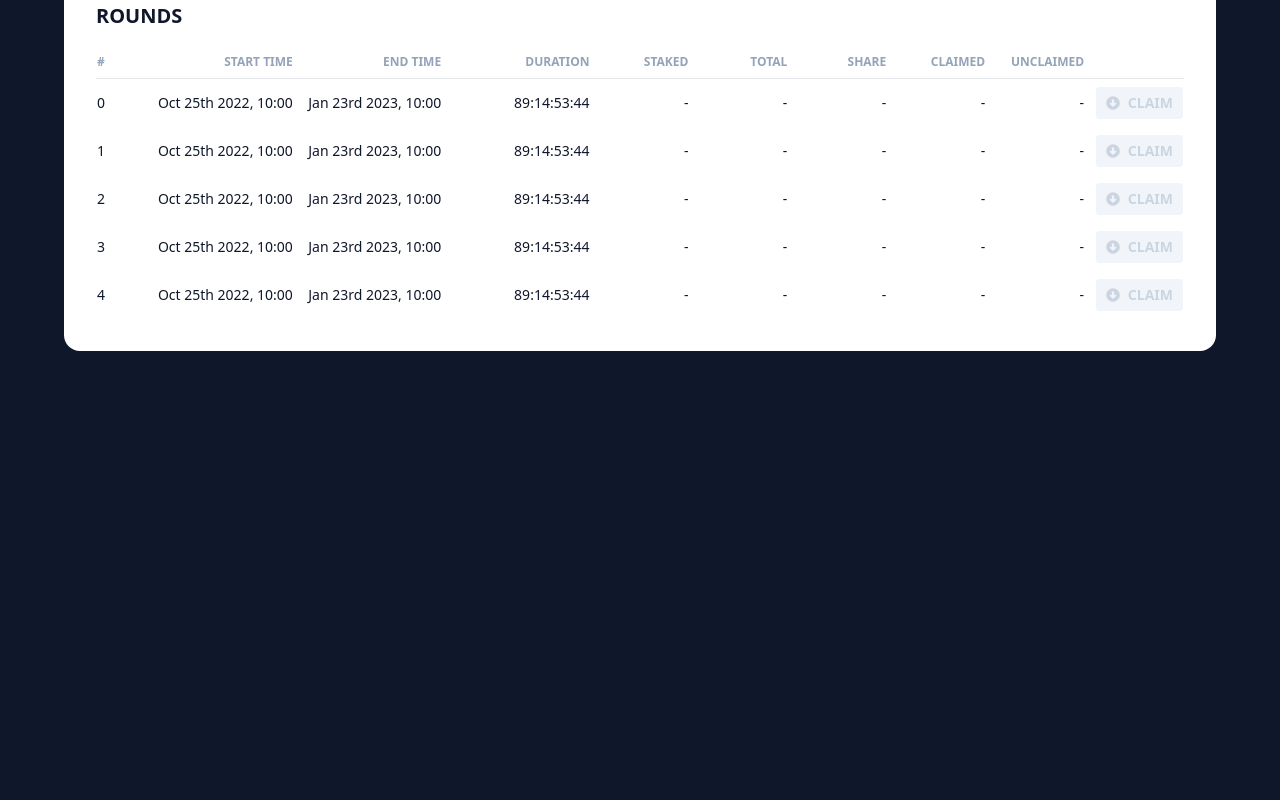
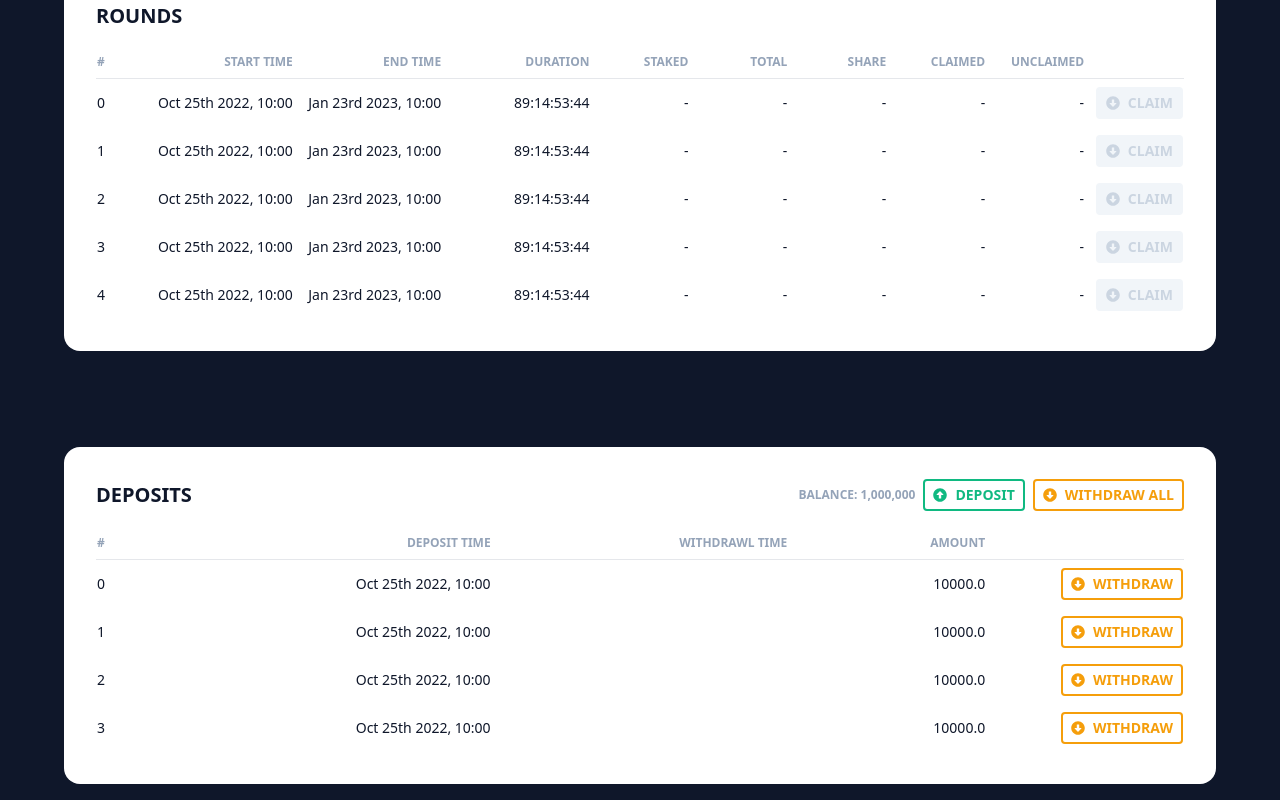
Before and after one commit to b10k-io/madchad-staking, a React (Create React App) app: page / in a window 1280 px wide. Shown: the part 578-1378 px from the top of the page. Before the commit the page ends 945 px from the top, so only its background shows below. Built offline with nearby package versions, Linux system fonts and the light colour scheme.

Commit message:
Deposits

```diff
--- a/src/App.tsx
+++ b/src/App.tsx
@@ -1,3 +1,4 @@
+import DepositList from "./components/deposits/DepositList";
 import Header from "./components/layout/Header";
 import RoundList from "./components/rounds/RoundList";
 import WidgetGroup from "./components/widgets/WidgetGroup";
@@ -9,6 +10,7 @@ export default function Home() {
         <Header />
         <WidgetGroup />
         <RoundList />
+        <DepositList />
       </div>
     </div>
   );
--- /dev/null
+++ b/src/components/deposits/Deposit.tsx
@@ -0,0 +1,20 @@
+import { ethers } from "ethers";
+import moment from "moment"
+import { IDeposit } from "../../types/deposits";
+import WithdrawButton from "./WithdrawButton";
+
+const tdClass = "py-2 text-sm text-slate-900 first:text-left text-right"
+
+export default function Deposit({ index, amount, depositTime, withdrawlTime }: IDeposit) {
+    return (
+        <tr>
+            <td className={tdClass} colSpan={1}>{ethers.utils.formatUnits(index, 0)}</td>
+            <td className={tdClass} colSpan={3}>{moment(depositTime.toNumber()*1000).format("MMM Do YYYY, h:mm")}</td>
+            <td className={tdClass} colSpan={3}>{!withdrawlTime.eq(ethers.constants.MaxUint256) && moment(withdrawlTime.toNumber()*1000).format("MMM Do YYYY, h:mm")}</td>
+            <td className={tdClass} colSpan={2}>{ethers.utils.formatEther(amount)}</td>
+            <td className={tdClass} colSpan={2}>
+                <WithdrawButton />
+            </td>
+        </tr>
+    )
+}
--- /dev/null
+++ b/src/components/deposits/DepositButton.tsx
@@ -0,0 +1,13 @@
+import { FaArrowAltCircleUp } from "react-icons/fa"
+
+export default function DepositButton() {
+
+    return (
+        <button className="px-2 py-1 text-sm font-semibold uppercase rounded border-2 border-emerald-500 text-emerald-500 hover:border-emerald-400 hover:text-emerald-400 disabled:border-slate-100 disabled:text-slate-300 disabled:bg-slate-100">
+            <div className="flex items-center gap-2">
+                <FaArrowAltCircleUp className="h-4" />
+                <span>Deposit</span>
+            </div>
+        </button>
+    )
+}
--- /dev/null
+++ b/src/components/deposits/DepositList.tsx
@@ -0,0 +1,44 @@
+import useDeposits from "../../hooks/useDeposits"
+import { IDeposit } from "../../types/deposits"
+import Container from "../layout/Container"
+import Deposit from "./Deposit"
+import DepositButton from "./DepositButton"
+import WithdrawAllButton from "./WithdrawAllButton"
+
+const tdClass = "text-xs font-semibold uppercase text-slate-400 first:text-left text-right py-2 border-b"
+
+export default function DepositList() {
+
+    const deposits: IDeposit[] = useDeposits()
+
+    return (
+        <Container>
+            <div className="p-8 bg-white rounded-2xl">
+                <div className="flex flex-col gap-4">
+                    <div className="flex justify-between items-center">
+                        <h2 className="text-xl text-slate-900 font-bold uppercase">Deposits</h2>
+                        <div className="flex items-center gap-2">
+                            <span className="text-xs uppercase font-semibold text-slate-400">Balance: 1,000,000</span>
+                            <DepositButton />
+                            <WithdrawAllButton />
+                        </div>
+                    </div>
+                    <table className="w-full table-fixed">
+                        <thead>
+                            <tr>
+                                <td className={tdClass} colSpan={1}>#</td>
+                                <td className={tdClass} colSpan={3}>Deposit Time</td>
+                                <td className={tdClass} colSpan={3}>Withdrawl Time</td>
+                                <td className={tdClass} colSpan={2}>Amount</td>
+                                <td className={tdClass} colSpan={2}></td>
+                            </tr>
+                        </thead>
+                        <tbody>
+                            {deposits?.map((deposit, key) => <Deposit {...deposit} key={key} />)}
+                        </tbody>
+                    </table>
+                </div>
+            </div>
+        </Container>
+    )
+}
--- /dev/null
+++ b/src/components/deposits/WithdrawAllButton.tsx
@@ -0,0 +1,13 @@
+import { FaArrowAltCircleDown } from "react-icons/fa"
+
+export default function WithdrawAllButton() {
+
+    return (
+        <button className="px-2 py-1 text-sm font-semibold uppercase rounded border-2 border-amber-500 text-amber-500 hover:border-amber-400 hover:text-amber-400 disabled:border-slate-100 disabled:text-slate-300 disabled:bg-slate-100">
+            <div className="flex items-center gap-2">
+                <FaArrowAltCircleDown className="h-4" />
+                <span>Withdraw All</span>
+            </div>
+        </button>
+    )
+}
--- /dev/null
+++ b/src/components/deposits/WithdrawButton.tsx
@@ -0,0 +1,13 @@
+import { FaArrowAltCircleDown } from "react-icons/fa"
+
+export default function WithdrawButton() {
+
+    return (
+        <button className="px-2 py-1 text-sm font-semibold uppercase rounded border-2 border-amber-500 text-amber-500 hover:border-amber-400 hover:text-amber-400 disabled:border-slate-100 disabled:text-slate-300 disabled:bg-slate-100">
+            <div className="flex items-center gap-2">
+                <FaArrowAltCircleDown className="h-4" />
+                <span>Withdraw</span>
+            </div>
+        </button>
+    )
+}
--- /dev/null
+++ b/src/hooks/useDeposits.ts
@@ -0,0 +1,15 @@
+import { BigNumber, ethers } from "ethers"
+import { IDeposit } from "../types/deposits"
+
+
+export default function useDeposits() {
+
+    const rounds: IDeposit[] = [
+        { index: BigNumber.from(0), delegator: "0x0000000000000000000000000000000", amount: ethers.utils.parseEther("10000"), depositTime: BigNumber.from(1666692000), withdrawlTime: ethers.constants.MaxUint256 },
+        { index: BigNumber.from(1), delegator: "0x0000000000000000000000000000000", amount: ethers.utils.parseEther("10000"), depositTime: BigNumber.from(1666692000), withdrawlTime: ethers.constants.MaxUint256 },
+        { index: BigNumber.from(2), delegator: "0x0000000000000000000000000000000", amount: ethers.utils.parseEther("10000"), depositTime: BigNumber.from(1666692000), withdrawlTime: ethers.constants.MaxUint256 },
+        { index: BigNumber.from(3), delegator: "0x0000000000000000000000000000000", amount: ethers.utils.parseEther("10000"), depositTime: BigNumber.from(1666692000), withdrawlTime: ethers.constants.MaxUint256 },
+    ]
+
+    return rounds
+}
--- a/src/hooks/useRounds.ts
+++ b/src/hooks/useRounds.ts
@@ -2,7 +2,7 @@ import { BigNumber, ethers } from "ethers"
 import { IRound } from "../types/rounds"
 
 
-export default function useWidgets() {
+export default function useRounds() {
 
     const rounds: IRound[] = [
         { index: BigNumber.from(0), startTime: BigNumber.from(1666692000), endTime: BigNumber.from(1674468000), duration: BigNumber.from(7776000), amountAllocated: ethers.utils.parseEther("25"), amountClaimed: BigNumber.from(0) },
--- /dev/null
+++ b/src/types/deposits.ts
@@ -0,0 +1,9 @@
+import { BigNumber } from "ethers"
+
+export interface IDeposit {
+    index: BigNumber
+    delegator: string
+    amount: BigNumber
+    depositTime: BigNumber
+    withdrawlTime: BigNumber
+}
```
